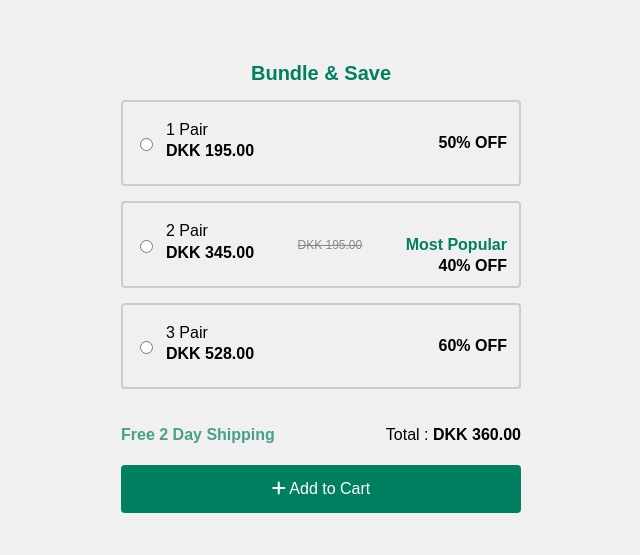
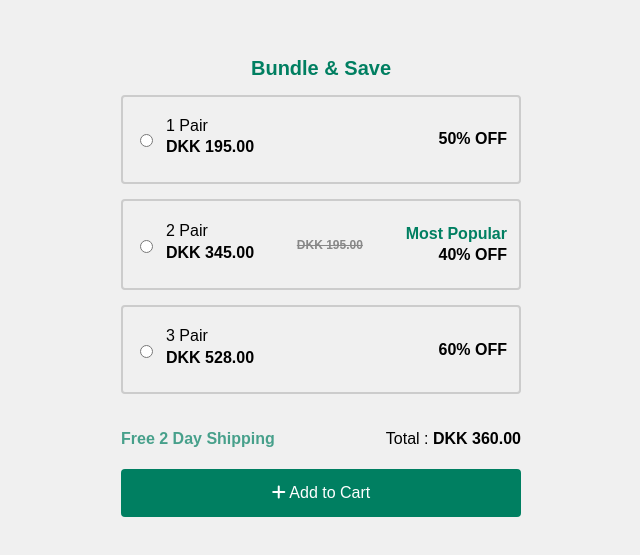
Before and after one commit to MD-Mujtaba/assessment, a plain HTML site: page index.html in a window 1280 px wide. Shown: the part 121-676 px from the top of the page, without its empty margins (319-959 px from the left). Drawn offline with Linux system fonts and the light colour scheme.

Commit message:
<span> to <h4>

```diff
--- a/index.html
+++ b/index.html
@@ -22,7 +22,7 @@
                         <label for="pair1">1 Pair</label>
                         <h4>DKK 195.00</h4>
                     </div>
-                    <span class="discount">50% OFF</span>
+                    <h4 class="discount">50% OFF</h4>
                 </div>
             </div>
             <!-- 2 Pair Section Starts From Here-->
@@ -33,10 +33,10 @@
                         <label for="pair2">2 Pair</label>
                         <h4>DKK 345.00</h4>
                     </div>
-                    <span class="sale">DKK 195.00</span>
+                    <h4 class="sale">DKK 195.00</h4>
                     <div class="popular">
                         <h4 class="green-text">Most Popular</h4>
-                        <span class="discount">40% OFF</span>
+                        <h4 class="discount">40% OFF</h4>
                     </div>
                 </div>
             </div>
@@ -48,7 +48,7 @@
                         <label for="pair3">3 Pair</label>
                         <h4>DKK 528.00</h4>
                     </div>
-                    <span class="discount">60% OFF</span>
+                    <h4 class="discount">60% OFF</h4>
                 </div>
             </div>
             <!-- Card Footer -->
```
